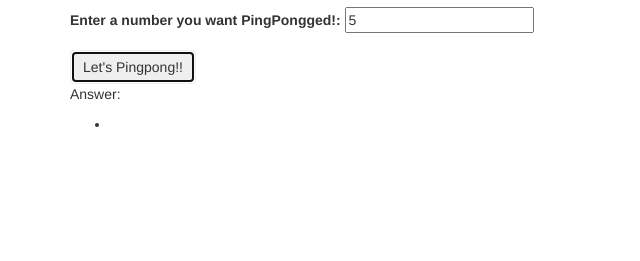
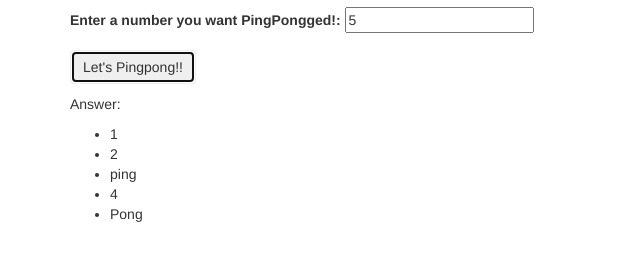
Before and after one commit to glitchwizard/PingPongProject, a plain HTML site: page index.html in a window 1280 px wide. Both pictures are taken after typing "5" into the empty fields and a click on the button "Let's Pingpong!!". Shown: the part 63-324 px from the top of the page, without its empty margins (0-640 px from the left). Drawn offline with Linux system fonts and the light colour scheme.

Commit message:
The website is fully working, now time to add embellishments

```diff
--- a/css/styles.css
+++ b/css/styles.css
@@ -0,0 +1,3 @@
+#result {
+    display: none;
+}
--- a/index.html
+++ b/index.html
@@ -20,8 +20,9 @@
       </form>
 
       <div id="result">
+        <p></p>
         <p>Answer: <span class="output"></span></p>
-        <ul>
+        <ul id="outputList">
           <li></li>
         </ul>
       </div>
--- a/js/scripts.js
+++ b/js/scripts.js
@@ -33,6 +33,7 @@
         console.log("--------------");
         console.log("This is outputArray: " + outputArray);
     }
+    return outputArray;
 };
 
 //UI Logic
@@ -42,9 +43,10 @@
       event.preventDefault();
       var Userinput = parseInt($("input#PingPongInput").val());
       var result = PingPong(Userinput);
-
-      $(".output").text(result);
-
-      $("#result").show(result);
+      $("#outputList").text("");
+      result.forEach(function(x) {
+          $("#outputList").append("<li>" + x + "</li>");
+        });
+        $("#result").show(result);
     });
   });
```
Also changed, not shown: 1 other file.
